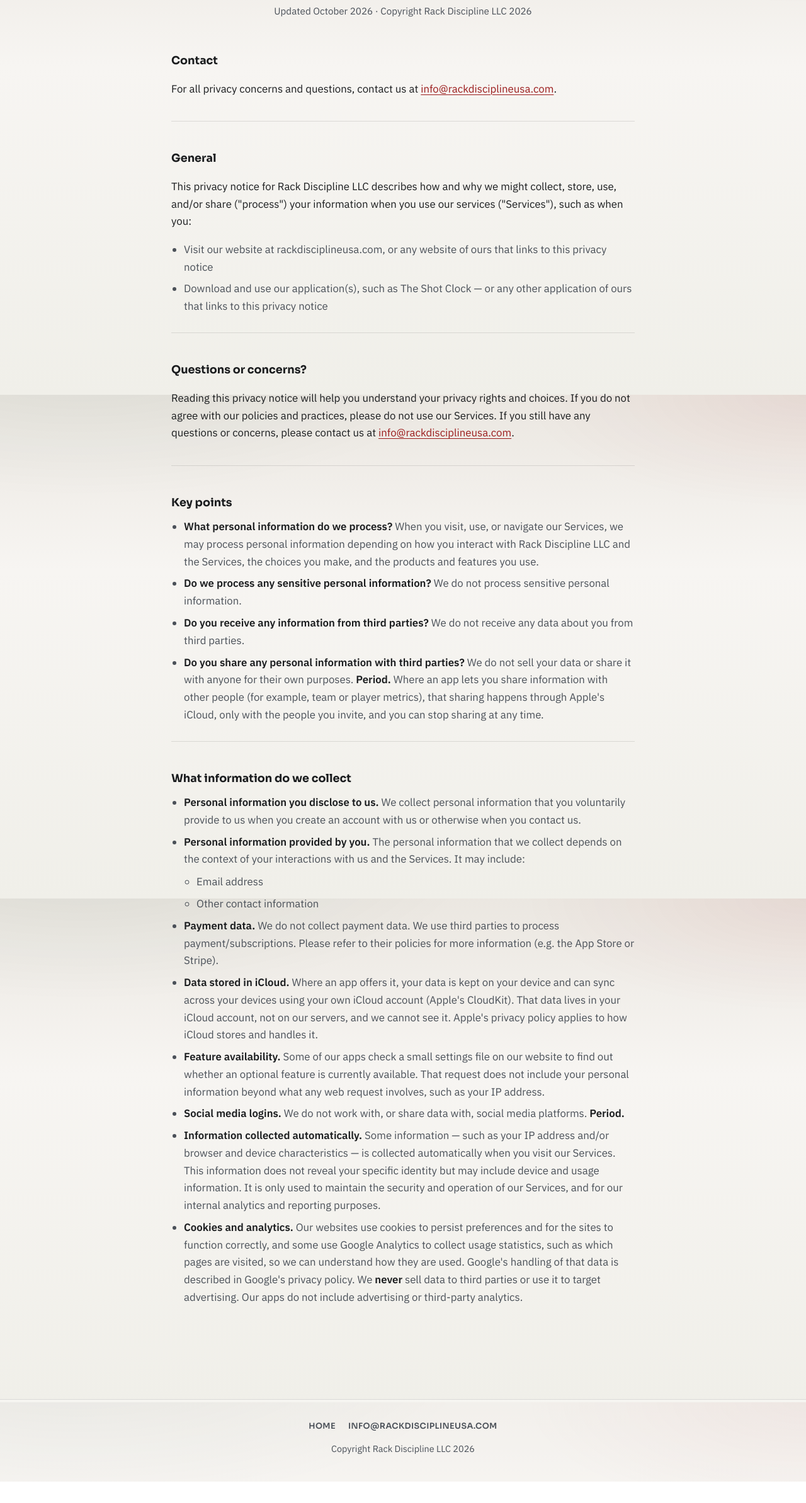
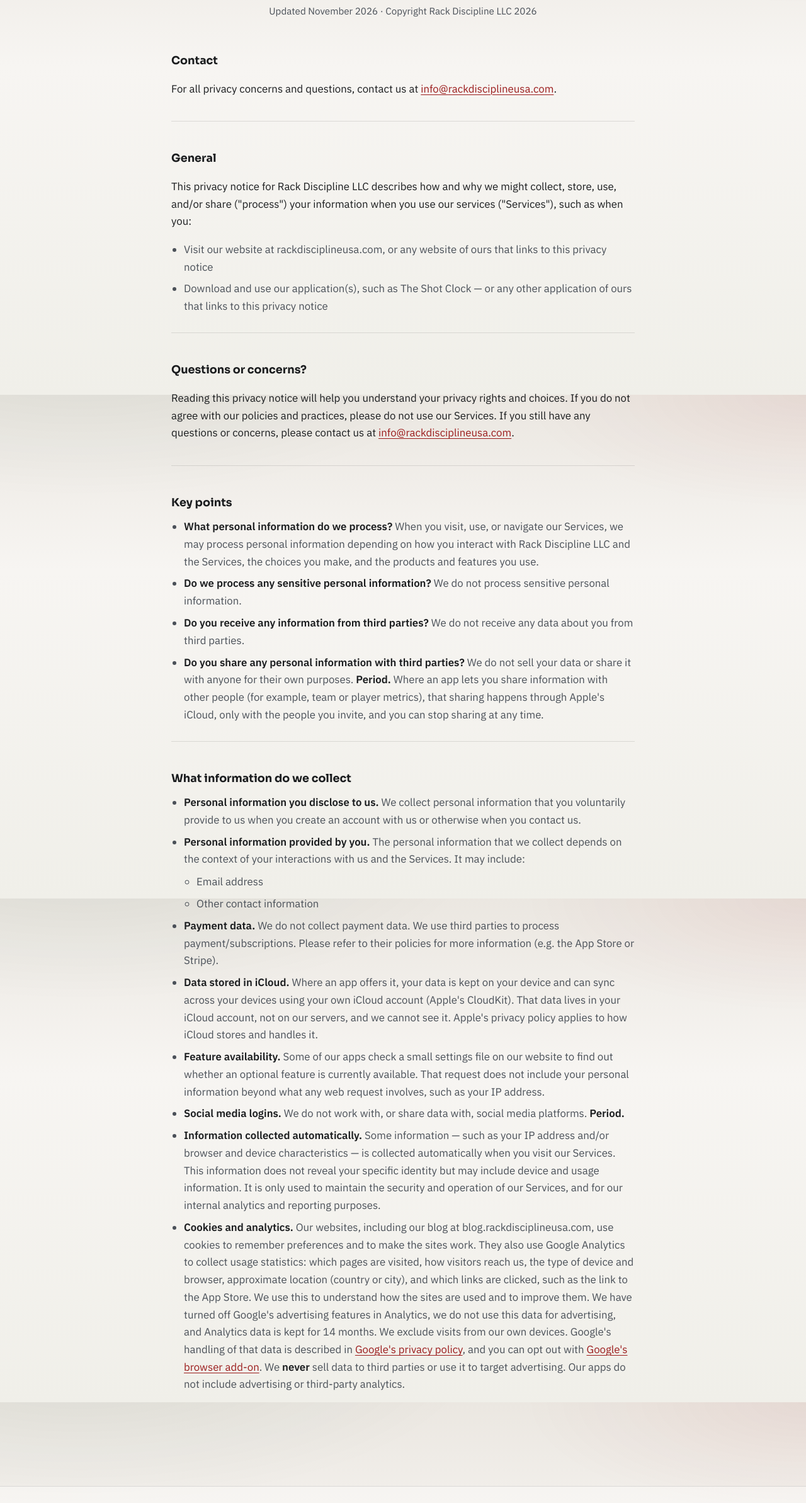
Before and after one commit to Rack-Discipline-LLC/shotclock-site, a plain HTML site: page privacy.html in a window 1280 px wide. Shown: the part 173-2560 px from the top of the page at 63% size. Before the commit the page ends 2526 px from the top, so only its background shows below. Drawn offline with Linux system fonts and the light colour scheme.

Commit message:
Privacy policy: updated Google Analytics wording
Co-Authored-By: Claude Sonnet 5.5 <noreply@anthropic.com>

```diff
--- a/privacy.html
+++ b/privacy.html
@@ -32,7 +32,7 @@
 
   <article class="prose-page">
     <h1>The Shot Clock Privacy Policy</h1>
-    <p class="meta">Updated October 2026 · Copyright Rack Discipline LLC 2026</p>
+    <p class="meta">Updated November 2026 · Copyright Rack Discipline LLC 2026</p>
 
     <div class="prose-block">
       <h2>Contact</h2>
@@ -83,7 +83,7 @@
         <li><strong>Feature availability.</strong> Some of our apps check a small settings file on our website to find out whether an optional feature is currently available. That request does not include your personal information beyond what any web request involves, such as your IP address.</li>
         <li><strong>Social media logins.</strong> We do not work with, or share data with, social media platforms. <strong>Period.</strong></li>
         <li><strong>Information collected automatically.</strong> Some information — such as your IP address and/or browser and device characteristics — is collected automatically when you visit our Services. This information does not reveal your specific identity but may include device and usage information. It is only used to maintain the security and operation of our Services, and for our internal analytics and reporting purposes.</li>
-        <li><strong>Cookies and analytics.</strong> Our websites use cookies to persist preferences and for the sites to function correctly, and some use Google Analytics to collect usage statistics, such as which pages are visited, so we can understand how they are used. Google's handling of that data is described in Google's privacy policy. We <strong>never</strong> sell data to third parties or use it to target advertising. Our apps do not include advertising or third-party analytics.</li>
+        <li><strong>Cookies and analytics.</strong> Our websites, including our blog at blog.rackdisciplineusa.com, use cookies to remember preferences and to make the sites work. They also use Google Analytics to collect usage statistics: which pages are visited, how visitors reach us, the type of device and browser, approximate location (country or city), and which links are clicked, such as the link to the App Store. We use this to understand how the sites are used and to improve them. We have turned off Google's advertising features in Analytics, we do not use this data for advertising, and Analytics data is kept for 14 months. We exclude visits from our own devices. Google's handling of that data is described in <a href="https://policies.google.com/privacy">Google's privacy policy</a>, and you can opt out with <a href="https://tools.google.com/dlpage/gaoptout">Google's browser add-on</a>. We <strong>never</strong> sell data to third parties or use it to target advertising. Our apps do not include advertising or third-party analytics.</li>
       </ul>
     </div>
   </article>
```
